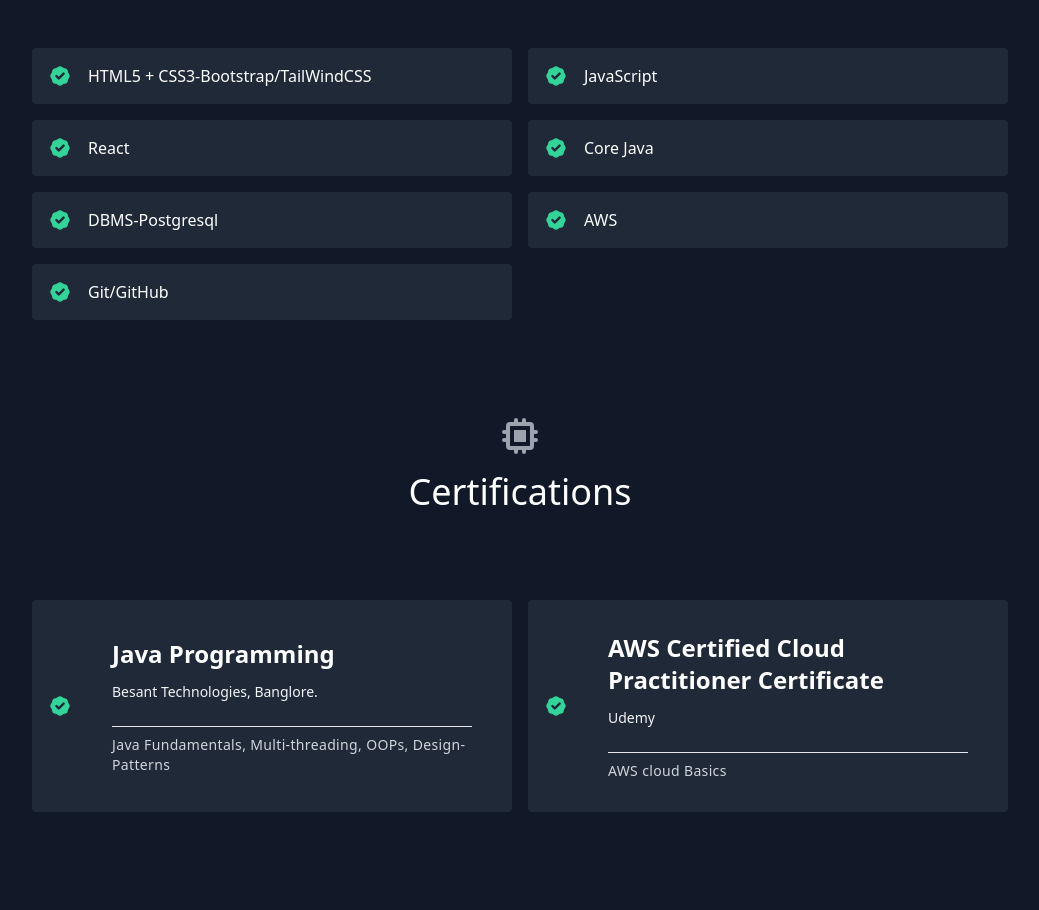
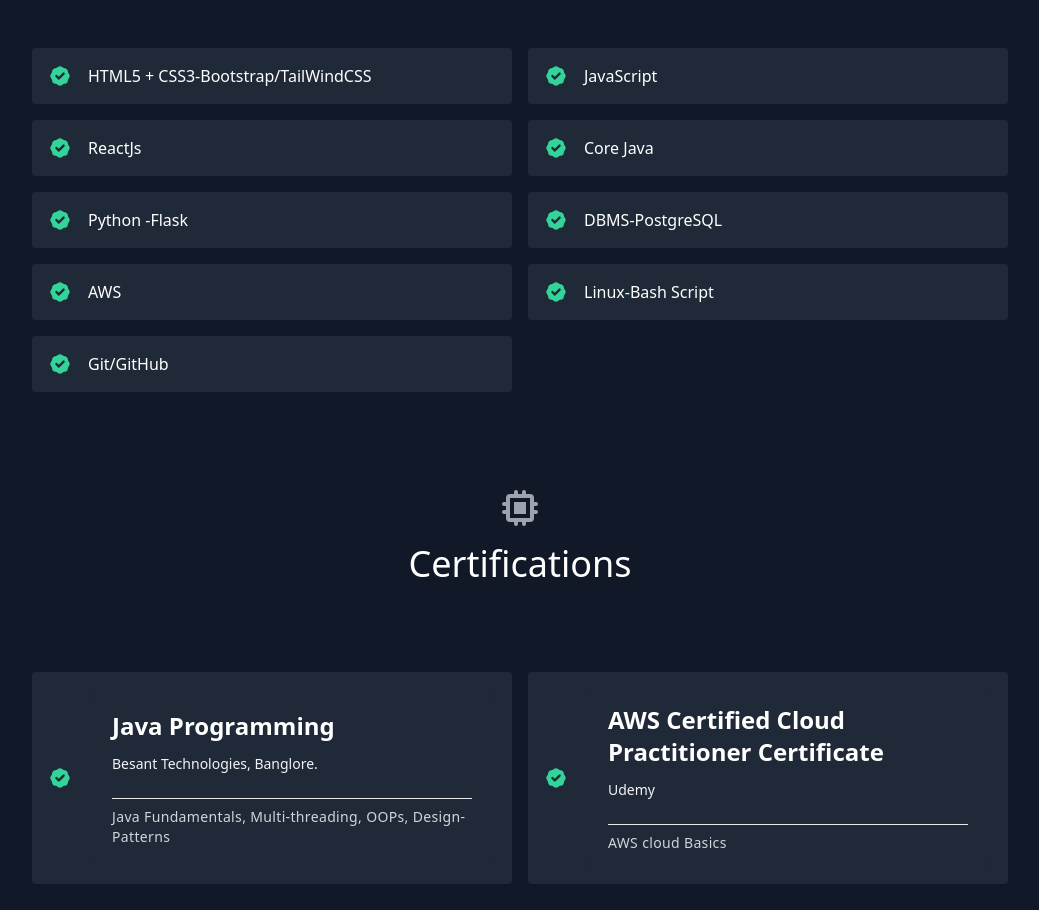
Before and after one commit to PripatOnGit/Priyanka_Patil_Portfolio_Website, a React (Create React App) app: page / in a window 1280 px wide. Shown: the part 920-1830 px from the top of the page, without its empty margins (120-1159 px from the left). Built offline with nearby package versions, Linux system fonts and the light colour scheme.

Commit message:
Skill set updated

```diff
--- a/src/data.js
+++ b/src/data.js
@@ -38,10 +38,12 @@ export const projects = [
 export const skills = [
   "HTML5 + CSS3-Bootstrap/TailWindCSS",
   "JavaScript",
-  "React",
+  "ReactJs",
   "Core Java",
-  "DBMS-Postgresql",
+  "Python -Flask",
+  "DBMS-PostgreSQL",
   "AWS",
+  "Linux-Bash Script",
   "Git/GitHub",
 ];
 
```
